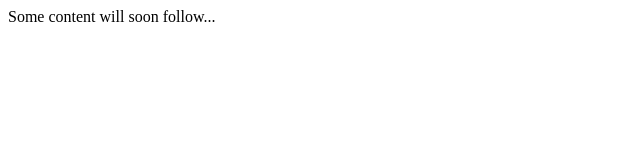
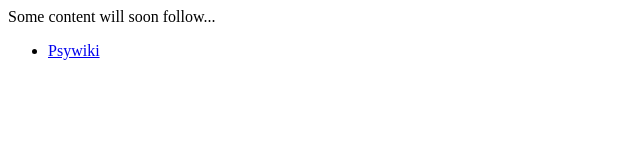
Before and after one commit to seepick/seepick.github.io, a plain HTML site: page index.html in a window 1280 px wide. Shown: the full height of the page, 0-640 px from the left. Drawn offline with Linux system fonts and the light colour scheme.

Commit message:
add link psywiki

```diff
--- a/index.html
+++ b/index.html
@@ -6,5 +6,9 @@
 
 <p>Some content will soon follow...</p>
 
+<ul>
+    <li><a href="/psywiki/">Psywiki</a></li>
+</ul>
+
 </body>
 </html>
```
